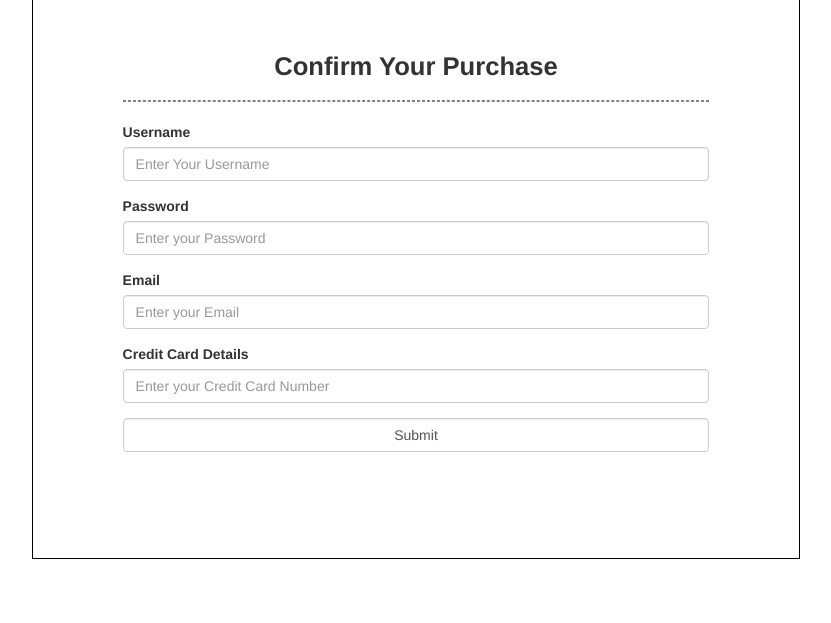
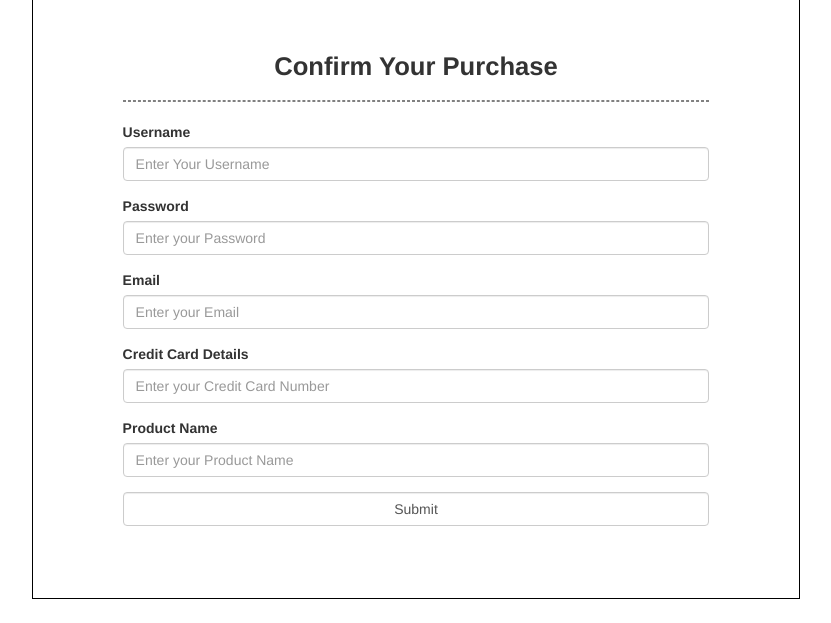
Before and after one commit to anuragitme/Dark_Riders-woc_4.0-, a PHP site: the page made by project/buy now.php in a window 1280 px wide. Shown: the part 952-1575 px from the top of the page, without its empty margins (224-1055 px from the left). Before the commit the page ends 1511 px from the top, so only its background shows below. Run offline with PHP 8.4, Linux system fonts and the light colour scheme; data that the repository does not hold is empty; some libraries are stand-ins or nearby versions.

Commit message:
modified buy now page and added signup alert using js

```diff
--- a/project/buy now.php
+++ b/project/buy now.php
@@ -97,7 +97,7 @@ session_start(); ?>
         }
         .confirmation{
             width:60vw;
-            height:70vh;
+            height:75vh;
             margin: 3vh auto;
             border: 1px solid black;
             box-sizing: border-box;
@@ -111,10 +111,10 @@ session_start(); ?>
         }
 
         .btn-outline-primary {
-                    color: #C0C0C0;
-                    border-color: #C0C0C0;
-                    background-color: #000000;
-                    }
+        color: #C0C0C0;
+        border-color: #C0C0C0;
+        background-color: #000000;
+        }
 
 
 
@@ -208,6 +208,10 @@ session_start(); ?>
                 <input type = "text" class = "form-control" name = "card_number" id = "card_number" placeholder = "Enter your Credit Card Number" required>
             </div>
 
+            <div class = "form-group">
+                <label for = "number">Product Name</label>
+                <input type = "text" class = "form-control" name = "product_name" id = "card_number" placeholder = "Enter your Product Name" required>
+            </div>
 
             <div class = "form-group">
                 <input type = "submit" class = "form-control btn0">
--- a/project/partials/_navbar2.php
+++ b/project/partials/_navbar2.php
@@ -63,10 +63,15 @@ echo'<div class = "nav navbar-inverse custom">
         </div>';
 
         if(isset($_GET['signupsuccess']) && $_GET['signupsuccess']=="true" ){
-  echo'<div class="alert alert-success alert-dismissible fade show my-0" role="alert">
-  <strong>Success!</strong> Your account is created.
-  <button type="button" class="btn-close" data-bs-dismiss="alert" aria-label="Close"></button>
-</div>';
+        ?>
+
+<script>
+
+  alert("Your account has been created successfully!");
+
+</script>
+
+
+<?php
 }
-
 ?>
```
